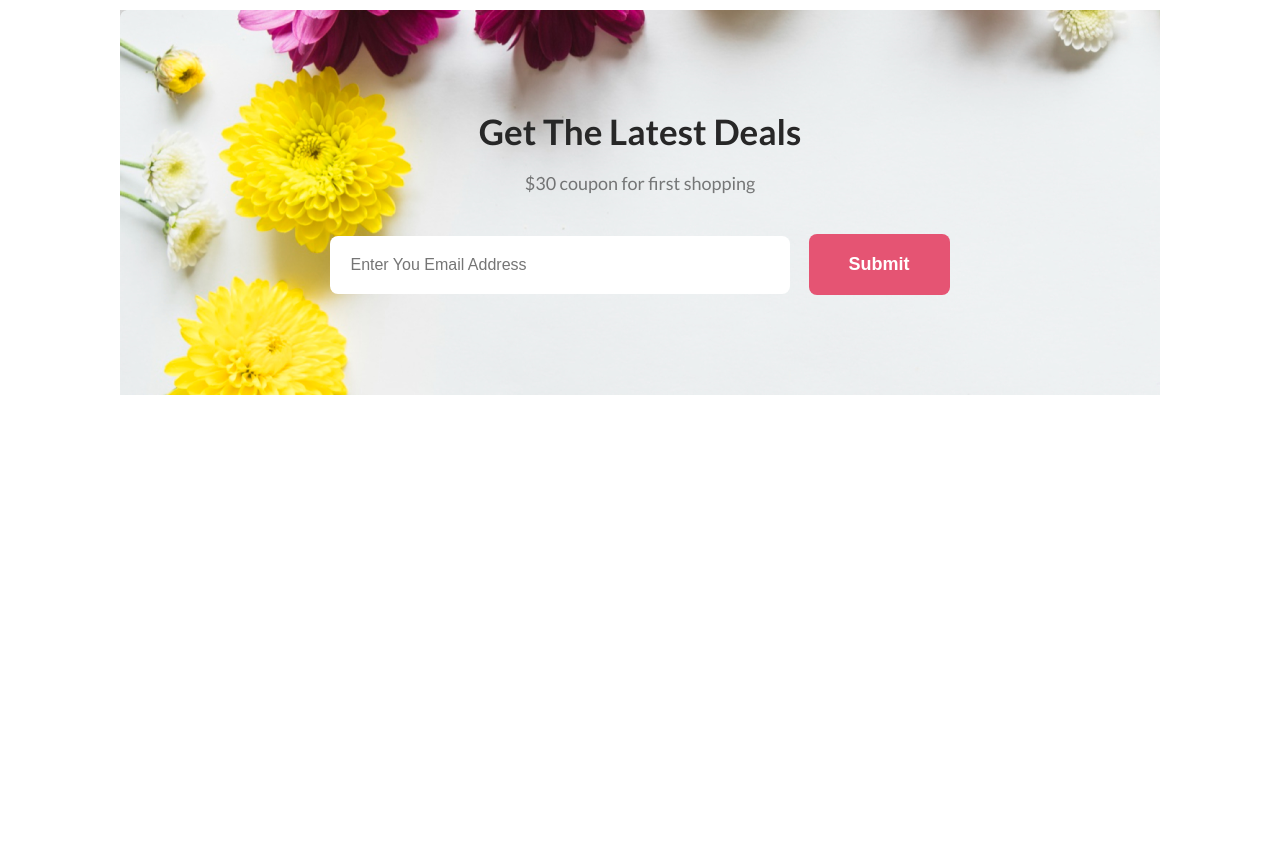
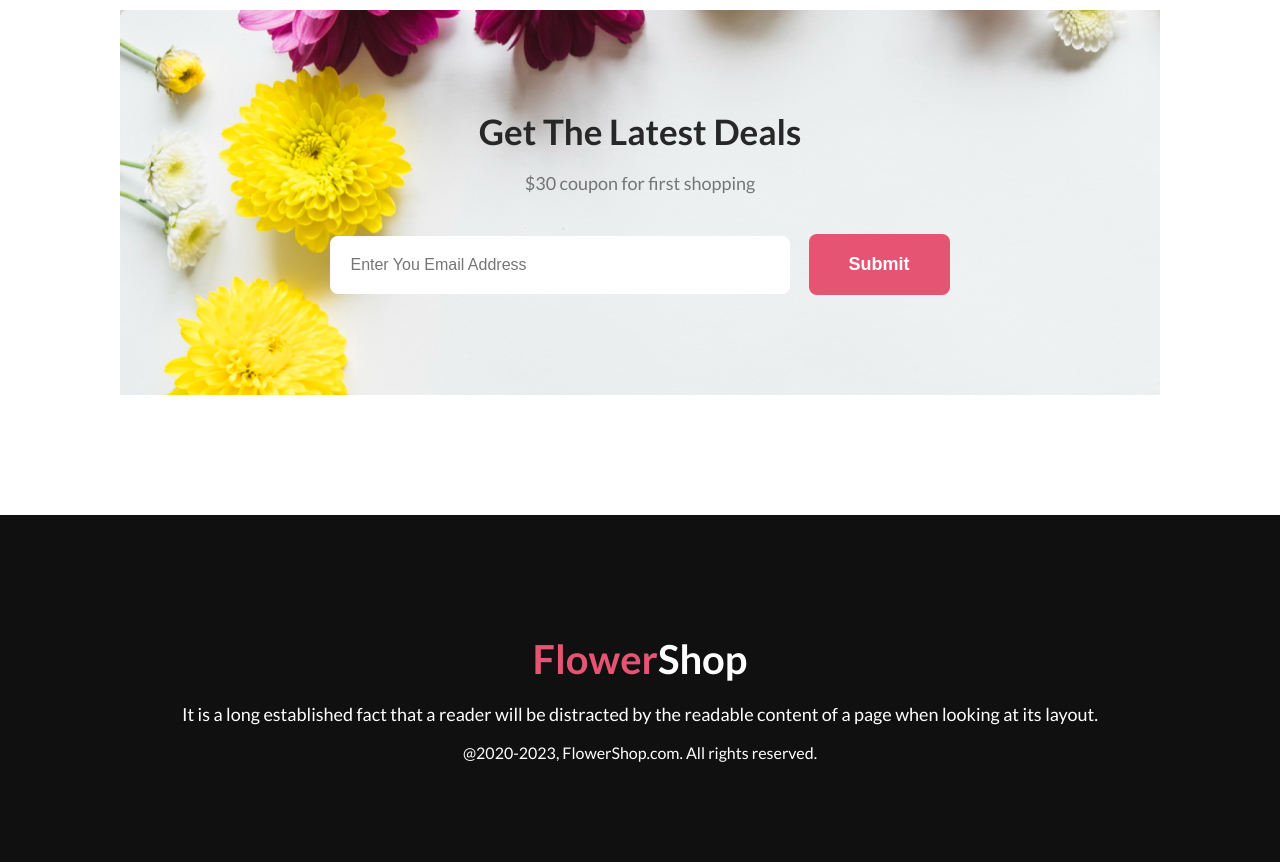
Before and after one commit to abusayed0/flower-shop-assignment-1-batch8, a plain HTML site: page index.html in a window 1280 px wide. Shown: the part 1857-2719 px from the top of the page. Before the commit the page ends 2252 px from the top, so only its background shows below. Drawn offline with Linux system fonts and the light colour scheme.

Commit message:
added footer

```diff
--- a/index.html
+++ b/index.html
@@ -59,6 +59,11 @@
             </form>
         </section>
     </main>
+    <footer>
+        <h3 class="footer-title">Flower<span class="shop">Shop</span></h3>
+        <p class="footer-text">It is a long established fact that a reader will be distracted by the readable content of a page when looking at its layout.</p>
+        <small class="copyright">@2020-2023, FlowerShop.com. All rights reserved. </small>
+    </footer>
 </body>
 
 </html>
--- a/styles/flower-shop.css
+++ b/styles/flower-shop.css
@@ -142,3 +142,30 @@ input[type="email"] {
     background-color: #FFF;
     width: 50%;
 }
+
+/* footer section style  */
+footer{
+    background-color: #111010;
+    margin-top: 120px;
+    padding: 100px;
+    text-align: center;
+}
+.footer-title{
+    color: #E55473;
+    font-size: 40px;
+    font-weight: 700;
+    margin: 20px auto;
+}
+.shop{
+    color: #FFF;
+}
+.footer-text{
+    color: #FFFFFF;
+    font-size: 18px;
+    font-weight: 400;
+}
+.copyright{
+    color: #FFFFFF;
+    font-size: 16px;
+    font-weight: 400;
+}
```
